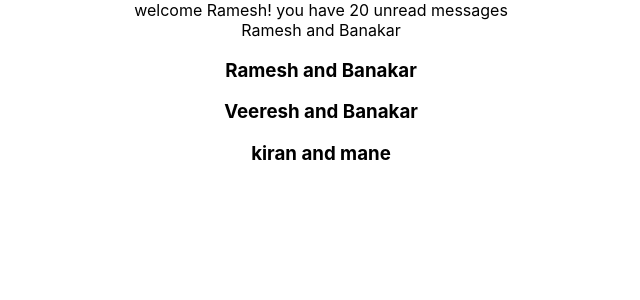
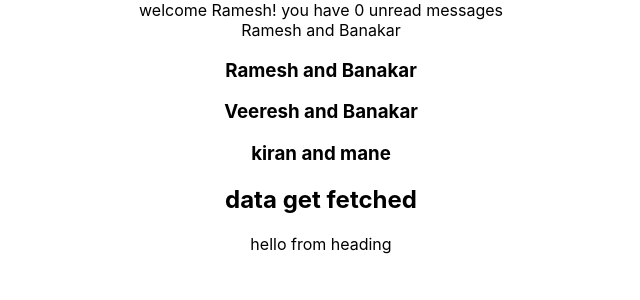
Before and after one commit to rameshbanakar/typescript, a React (Create React App) app: page / in a window 1280 px wide. Shown: the top 300 px of the page, without its empty margins (319-959 px from the left). Built offline with nearby package versions, Linux system fonts and the light colour scheme.

Commit message:
elements as props

```diff
--- a/src/App.tsx
+++ b/src/App.tsx
@@ -1,8 +1,10 @@
 
 import './App.css';
 import Greet from './component/Greet';
+import Heading from './component/Heading';
+import { Oscar } from './component/Oscar';
 import PersonList from './component/PersonList';
-
+import  {Status}  from './component/Status';
 function App() {
   const listPerson=[
     {
@@ -21,8 +23,13 @@ function App() {
 
   return (
     <div className="App">
-      <Greet name="Ramesh" messageCount={20} isLoggedIn={true}/>
+      <Greet name="Ramesh"  isLoggedIn={true}/>
       <PersonList name={listPerson}/>
+      <Status status="success"/>
+      <Oscar>
+        <Heading>hello from heading</Heading>
+      </Oscar>
+
     </div>
   );
 }
--- a/src/component/Greet.tsx
+++ b/src/component/Greet.tsx
@@ -2,7 +2,7 @@ import React from 'react'
 import Person from './Person'
 type greetType = {
   name: String
-  messageCount: number
+  messageCount?: number
   isLoggedIn: boolean
 }
 export default function Greet(props: greetType) {
@@ -10,9 +10,10 @@ export default function Greet(props: greetType) {
     firstName:"Ramesh",
     lastName:"Banakar"
   }
+  const {messageCount=0}=props
   return (
     <>
-    {props.isLoggedIn ? <div>welcome {props.name}! you have {props.messageCount} unread messages</div> : <div>welcome Guest! you have {props.messageCount} unread messages</div>}
+    {props.isLoggedIn ? <div>welcome {props.name}! you have {messageCount} unread messages</div> : <div>welcome Guest! you have {messageCount} unread messages</div>}
     <Person name={personName}/>
     </>
   )
--- /dev/null
+++ b/src/component/Heading.tsx
@@ -0,0 +1,9 @@
+import React from 'react'
+type headingProps = { children: String; }
+function Heading(props:headingProps) {
+  return (
+      <div>{props.children}</div>
+  )
+}
+
+export default Heading
--- /dev/null
+++ b/src/component/Oscar.tsx
@@ -0,0 +1,9 @@
+import React from 'react'
+type propsType={
+    children:React.ReactNode
+}
+export const Oscar = (props:propsType) => {
+  return (
+      <div>{props.children}</div>
+  )
+}
--- /dev/null
+++ b/src/component/Status.tsx
@@ -0,0 +1,20 @@
+import React from 'react'
+type propsType = {
+    status: "loading" | "success" | "Error"
+}
+export const Status = (props: propsType) => {
+    let message
+    if (props.status === "loading") {
+        message = "data getting loading......"
+    } else if (props.status === "success") {
+        message = "data get fetched"
+    } else if (props.status === "Error") {
+        message = "Somthing Error Occured"
+    }
+    return (
+        <div>
+            <h2>{message}</h2>
+
+        </div>
+    )
+}
```
